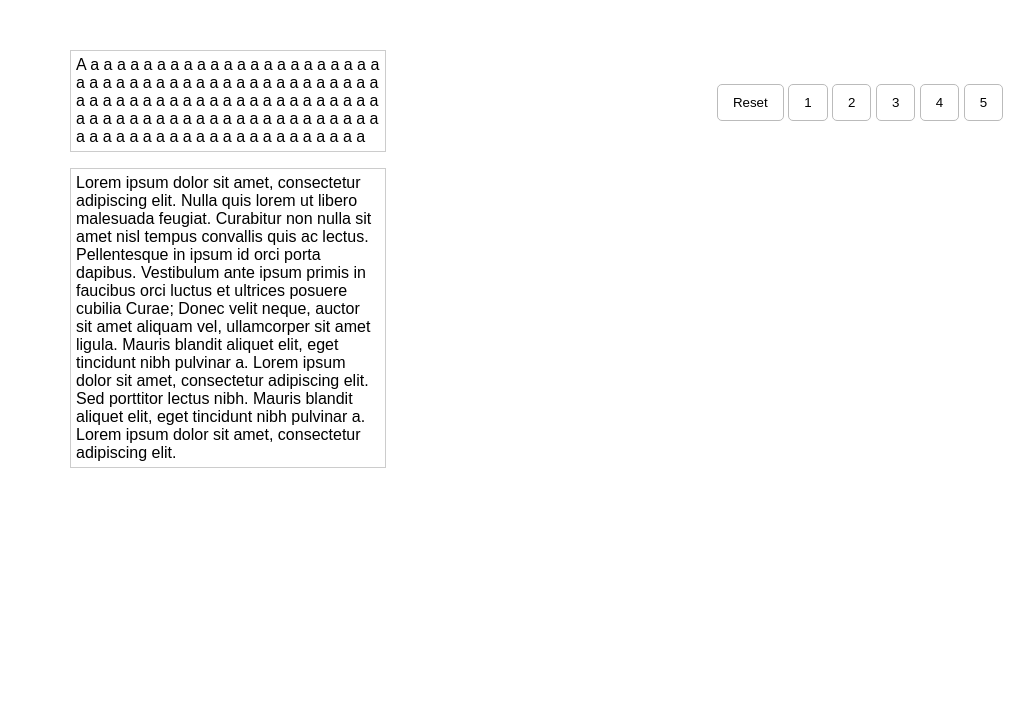
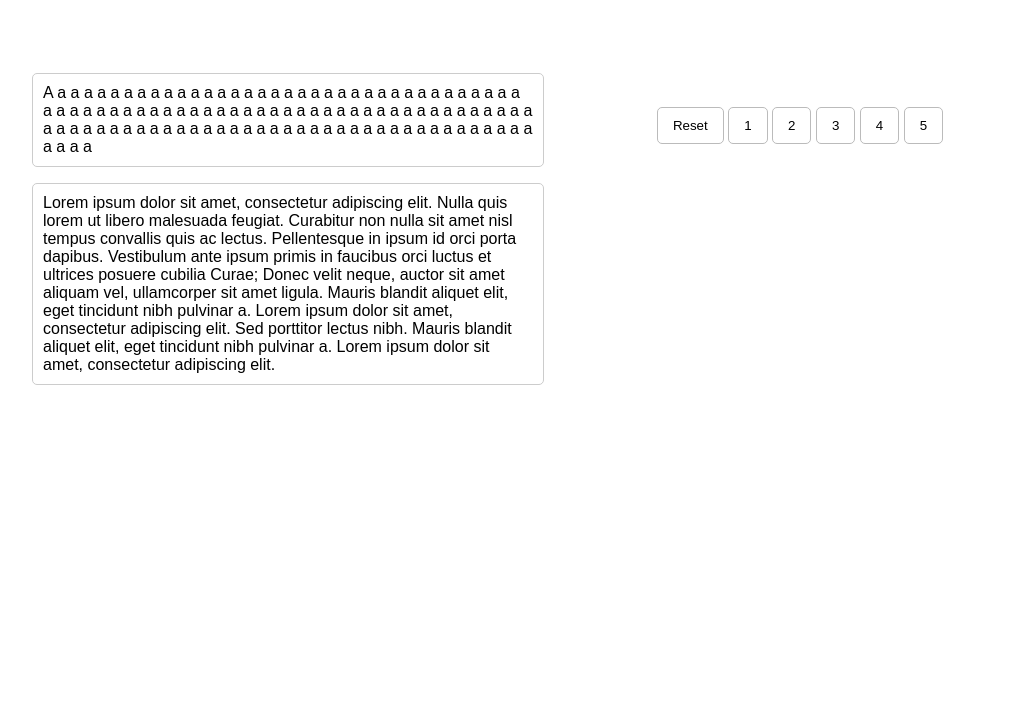
Before and after one commit to nzambello/ellipsed, a website: page index.html in a window 1280 px wide. Shown: the part 96-800 px from the top of the page, without its empty margins (96-1130 px from the left). Drawn offline with nearby package versions, Linux system fonts and the light colour scheme.

Commit message:
moved file for example/

```diff
--- a/index.css
+++ b/example/index.css
@@ -1,24 +1,22 @@
 * {
     font-family: 'Arial', sans-serif;
 }
-}
+
 .container {
     max-width: 1024px;
-    padding: 0 15px;
+    padding: 15px;
+    margin: 0 auto;
+    overflow: auto;
 }
 
 h1 {
     text-align: center;
 }
 
-.text {
-    width: 50%;
-    margin: auto;
-}
-
 .text p {
     border: 1px solid #ccc;
-    padding: 5px;
+    border-radius: 5px;
+    padding: 10px;
 }
 
 .tests {
--- a/index.html
+++ b/index.html
@@ -3,8 +3,8 @@
     <head>
         <title>Ellipsed Text Testing</title>
 
-        <link rel="stylesheet" href="./index.css">
-        <script type="text/javascript" src="./bower_components/jquery/dist/jquery.min.js"></script>
+        <link rel="stylesheet" href="./example/index.css">
+        <script type="text/javascript" src="./example/bower_components/jquery/dist/jquery.min.js"></script>
         <script type="text/javascript" src="./ellipsed.js"></script>
     </head>
     <body>
@@ -32,6 +32,6 @@
             </div>
         </div>
 
-        <script type="text/javascript" src="./index.js"></script>
+        <script type="text/javascript" src="./example/index.js"></script>
     </body>
 </html>
--- a/package.json
+++ b/package.json
@@ -1,8 +1,8 @@
 {
   "name": "ellipsed",
-  "version": "0.0.0",
-  "description": "Javascirpt library for multilined text ellipsis",
-  "main": "index.html",
+  "version": "0.1.0",
+  "description": "A JavaScript library for multilined text ellipsis",
+  "main": "ellipsis.js",
   "dependencies": {
     "serve": "^5.2.3"
   },
```
Also changed, not shown: example/index.js (renamed from index.js).
